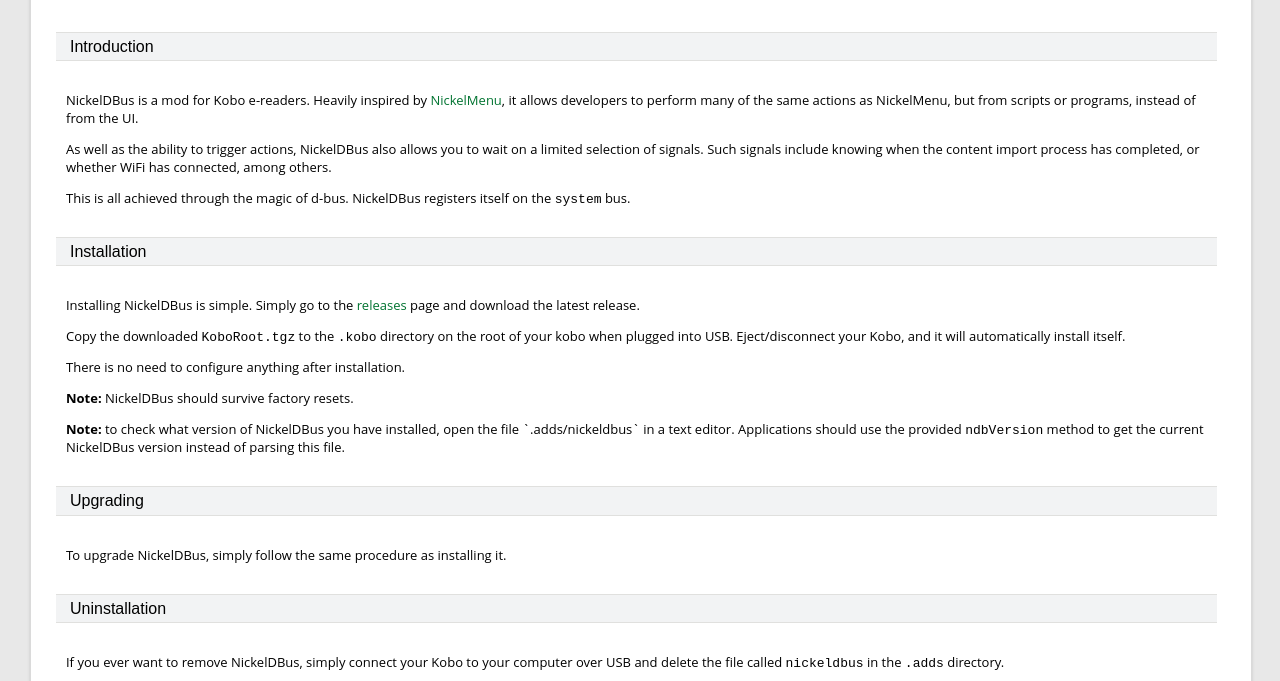
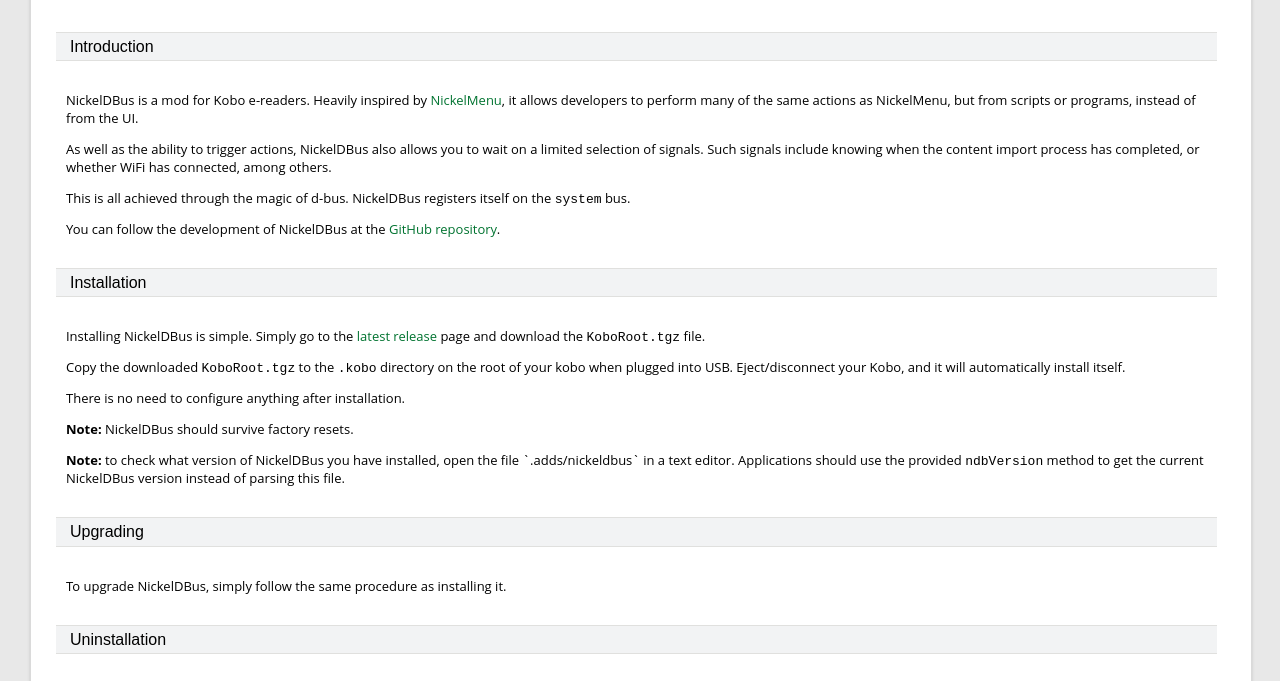
Before and after one commit to shermp/NickelDBus, a plain HTML site: page index.html in a window 1280 px wide. Shown: the part 118-799 px from the top of the page. Drawn offline with Linux system fonts and the light colour scheme.

Commit message:
deploy: 6c511c29a0dc31e30becd903a5c3f7ef365921fe

```diff
--- a/index.html
+++ b/index.html
@@ -35,9 +35,10 @@
 <p>NickelDBus is a mod for Kobo e-readers. Heavily inspired by <a href="https://github.com/pgaskin/NickelMenu">NickelMenu</a>, it allows developers to perform many of the same actions as NickelMenu, but from scripts or programs, instead of from the UI.</p>
 <p>As well as the ability to trigger actions, NickelDBus also allows you to wait on a limited selection of signals. Such signals include knowing when the content import process has completed, or whether WiFi has connected, among others.</p>
 <p>This is all achieved through the magic of d-bus. NickelDBus registers itself on the <tt>system</tt> bus.</p>
+<p>You can follow the development of NickelDBus at the <a href="https://github.com/shermp/NickelDBus">GitHub repository</a>.</p>
 <a name="installation"></a>
 <h2>Installation</h2>
-<p>Installing NickelDBus is simple. Simply go to the <a href="https://github.com/shermp/NickelDBus/releases">releases</a> page and download the latest release.</p>
+<p>Installing NickelDBus is simple. Simply go to the <a href="https://github.com/shermp/NickelDBus/releases/latest">latest release</a> page and download the <tt>KoboRoot.tgz</tt> file.</p>
 <p>Copy the downloaded <tt>KoboRoot.tgz</tt> to the <tt>.kobo</tt> directory on the root of your kobo when plugged into USB. Eject/disconnect your Kobo, and it will automatically install itself.</p>
 <p>There is no need to configure anything after installation.</p>
 <p><b>Note: </b>NickelDBus should survive factory resets.</p><p><b>Note: </b>to check what version of NickelDBus you have installed, open the file `.adds/nickeldbus` in a text editor. Applications should use the provided <tt>ndbVersion</tt> method to get the current NickelDBus version instead of parsing this file.</p><a name="upgrading"></a>
```
